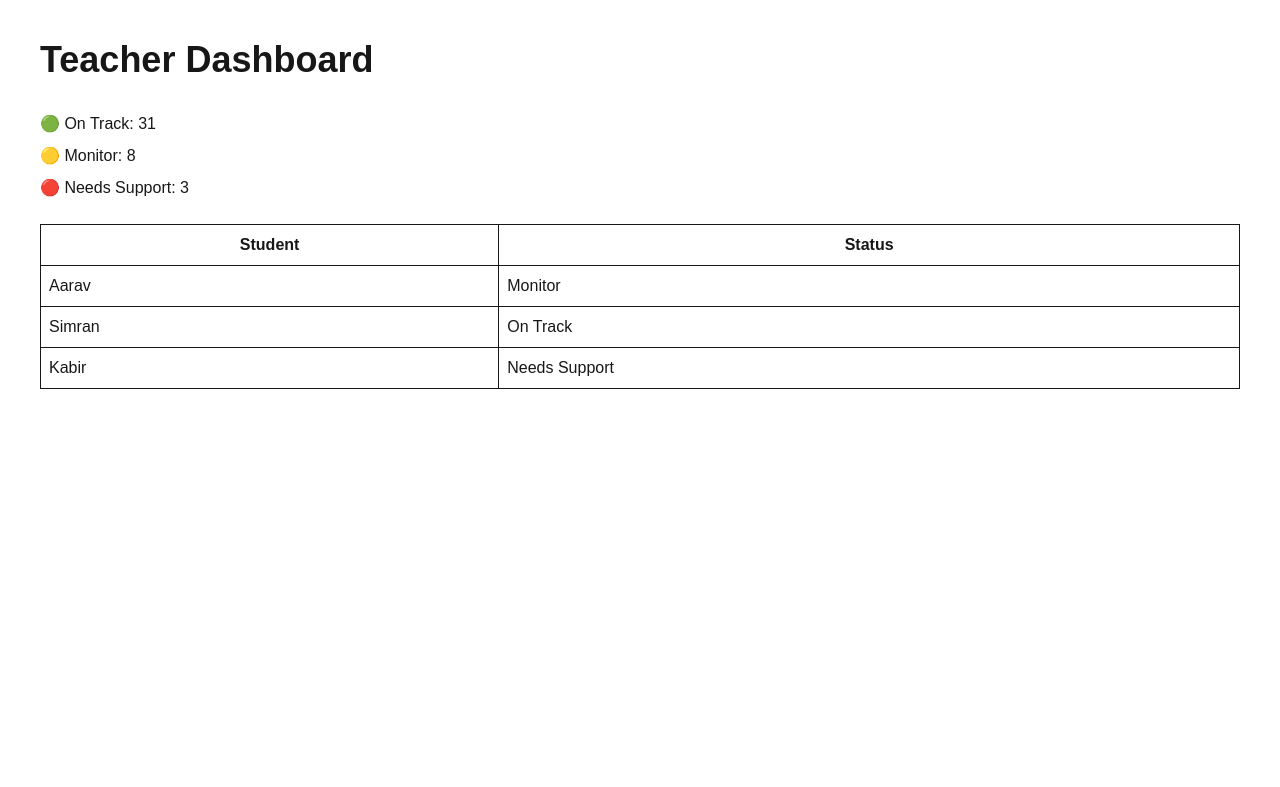
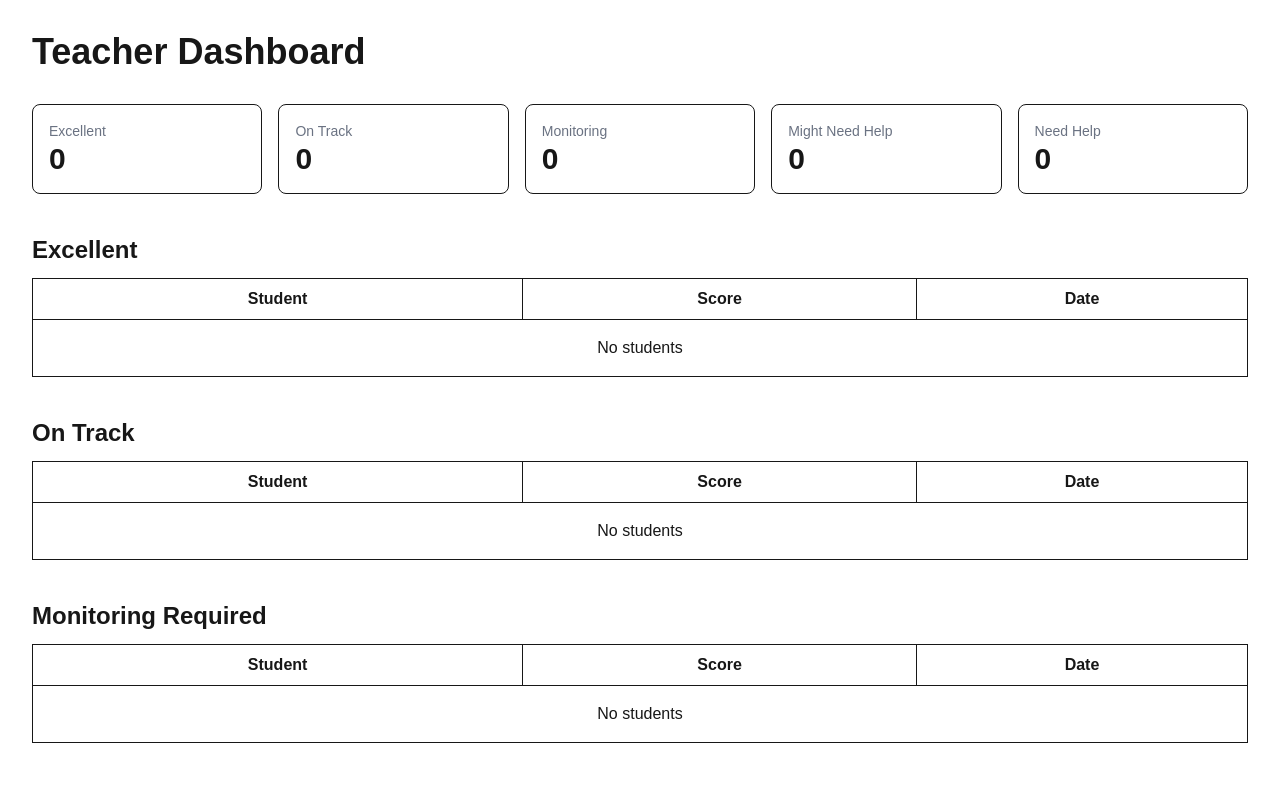
Before and after one commit to Supreetkaur1/learning-risk-platform, a Next.js app: page /dashboard in a window 1280 px wide. Shown: the top 787 px of the page. Built offline with nearby package versions, Linux system fonts and the light colour scheme.

Commit message:
Improved Prototype

```diff
--- /dev/null
+++ b/app/assessment/page.tsx
@@ -0,0 +1,239 @@
+"use client";
+
+import { useState } from "react";
+import {
+  calculateRisk,
+  getStatus,
+  getRecommendation,
+} from "@/lib/risk-engine";
+
+const QUESTIONS = [
+  {
+    category: "Reading Skills",
+    question:
+      "Can the student read age-appropriate text aloud?"
+  },
+  {
+    category: "Reading Skills",
+    question:
+      "Can the student understand what they read?"
+  },
+  {
+    category: "Attention",
+    question:
+      "Can the student stay focused for at least 10 minutes?"
+  },
+  {
+    category: "Attention",
+    question:
+      "Does the student complete classroom activities?"
+  },
+  {
+    category: "Instructions",
+    question:
+      "Can the student follow 2-3 step instructions?"
+  },
+  {
+    category: "Instructions",
+    question:
+      "Can the student follow classroom routines independently?"
+  },
+  {
+    category: "Writing",
+    question:
+      "Can the student write age-appropriate sentences?"
+  },
+  {
+    category: "Writing",
+    question:
+      "Is the student's writing generally legible?"
+  },
+  {
+    category: "Numeracy",
+    question:
+      "Can the student solve age-appropriate math problems?"
+  },
+  {
+    category: "Numeracy",
+    question:
+      "Can the student recognize and work with numbers confidently?"
+  },
+];
+
+const OPTIONS = [
+  { label: "Always", value: 5 },
+  { label: "Often", value: 4 },
+  { label: "Sometimes", value: 3 },
+  { label: "Rarely", value: 2 },
+  { label: "Never", value: 1 },
+];
+
+export default function AssessmentPage() {
+  const [studentName, setStudentName] =
+    useState("");
+
+  const [answers, setAnswers] = useState(
+    Array(QUESTIONS.length).fill(3)
+  );
+
+  const [result, setResult] = useState<any>();
+
+  function updateAnswer(
+    index: number,
+    value: number
+  ) {
+    const copy = [...answers];
+    copy[index] = value;
+    setAnswers(copy);
+  }
+
+  function calculate() {
+    const score = calculateRisk(answers);
+
+    setResult({
+      score,
+      status: getStatus(score),
+      recommendations:
+        getRecommendation(score),
+    });
+  }
+
+  function saveAssessment() {
+    const existing = JSON.parse(
+      localStorage.getItem(
+        "assessments"
+      ) || "[]"
+    );
+
+    const existingIndex = existing.findIndex(
+  (item: any) =>
+    item.studentName.toLowerCase() ===
+    studentName.toLowerCase()
+);
+
+const newRecord = {
+  studentName,
+  score: result.score,
+  status: result.status,
+  date: new Date().toLocaleDateString(),
+};
+
+if (existingIndex >= 0) {
+  existing[existingIndex] = newRecord;
+} else {
+  existing.push(newRecord);
+}
+
+    localStorage.setItem(
+      "assessments",
+      JSON.stringify(existing)
+    );
+
+    alert("Assessment Saved");
+  }
+
+  return (
+    <main className="max-w-4xl mx-auto p-8">
+      <h1 className="text-4xl font-bold mb-6">
+        Early Learning Risk Assessment
+      </h1>
+
+      <input
+        className="border p-3 w-full mb-8"
+        placeholder="Student Name"
+        value={studentName}
+        onChange={(e) =>
+          setStudentName(e.target.value)
+        }
+      />
+
+      {QUESTIONS.map((q, index) => (
+        <div
+          key={index}
+          className="border rounded p-4 mb-4"
+        >
+          <p className="font-semibold">
+            {index + 1}. {q.question}
+          </p>
+
+          <p className="text-sm text-gray-500 mb-2">
+            {q.category}
+          </p>
+
+          <div className="flex flex-wrap gap-3">
+            {OPTIONS.map((option) => (
+              <label
+                key={option.value}
+                className="flex items-center gap-1"
+              >
+                <input
+                  type="radio"
+                  name={`question-${index}`}
+                  checked={
+                    answers[index] ===
+                    option.value
+                  }
+                  onChange={() =>
+                    updateAnswer(
+                      index,
+                      option.value
+                    )
+                  }
+                />
+
+                {option.label}
+              </label>
+            ))}
+          </div>
+        </div>
+      ))}
+
+      <button
+        onClick={calculate}
+        className="bg-black text-white px-6 py-3 rounded"
+      >
+        Generate Assessment
+      </button>
+
+      {result && (
+        <div className="mt-8 border rounded p-6">
+          <h2 className="text-2xl font-bold">
+            Assessment Result
+          </h2>
+
+          <p className="mt-3">
+            Student: {studentName}
+          </p>
+
+          <p>
+            Risk Score:{" "}
+            {result.score.toFixed(0)}
+          </p>
+
+          <p>
+            Status: {result.status}
+          </p>
+
+          <h3 className="mt-4 font-semibold">
+            Recommended Actions
+          </h3>
+
+          <ul className="list-disc pl-6">
+            {result.recommendations.map(
+              (item: string) => (
+                <li key={item}>{item}</li>
+              )
+            )}
+          </ul>
+
+          <button
+            onClick={saveAssessment}
+            className="mt-6 bg-green-600 text-white px-5 py-2 rounded"
+          >
+            Save Assessment
+          </button>
+        </div>
+      )}
+    </main>
+  );
+}
--- a/app/dashboard/page.tsx
+++ b/app/dashboard/page.tsx
@@ -1,19 +1,182 @@
-import StudentTable from "@/components/StudentTable";
+"use client";
+
+import { useEffect, useState } from "react";
+
+type Assessment = {
+  studentName: string;
+  score: number;
+  status: string;
+  date: string;
+};
 
 export default function Dashboard() {
+  const [assessments, setAssessments] = useState<Assessment[]>([]);
+
+  useEffect(() => {
+    const saved = JSON.parse(
+      localStorage.getItem("assessments") || "[]"
+    );
+
+    setAssessments(saved);
+  }, []);
+
+  const excellent = assessments.filter(
+    (s) => s.status === "Excellent"
+  );
+
+  const onTrack = assessments.filter(
+    (s) => s.status === "On Track"
+  );
+
+  const monitoring = assessments.filter(
+    (s) => s.status === "Monitoring Required"
+  );
+
+  const mightNeedHelp = assessments.filter(
+    (s) => s.status === "Might Need Help"
+  );
+
+  const needHelp = assessments.filter(
+    (s) => s.status === "Need Help"
+  );
+
+  const categories = [
+    {
+      title: "Excellent",
+      students: excellent,
+    },
+    {
+      title: "On Track",
+      students: onTrack,
+    },
+    {
+      title: "Monitoring Required",
+      students: monitoring,
+    },
+    {
+      title: "Might Need Help",
+      students: mightNeedHelp,
+    },
+    {
+      title: "Need Help",
+      students: needHelp,
+    },
+  ];
+
   return (
-    <main className="p-10">
-      <h1 className="text-4xl font-bold">
+    <main className="p-8">
+      <h1 className="text-4xl font-bold mb-8">
         Teacher Dashboard
       </h1>
 
-      <div className="mt-8 space-y-2">
-        <p>🟢 On Track: 31</p>
-        <p>🟡 Monitor: 8</p>
-        <p>🔴 Needs Support: 3</p>
+      <div className="grid grid-cols-2 md:grid-cols-5 gap-4 mb-10">
+        <SummaryCard
+          title="Excellent"
+          count={excellent.length}
+        />
+
+        <SummaryCard
+          title="On Track"
+          count={onTrack.length}
+        />
+
+        <SummaryCard
+          title="Monitoring"
+          count={monitoring.length}
+        />
+
+        <SummaryCard
+          title="Might Need Help"
+          count={mightNeedHelp.length}
+        />
+
+        <SummaryCard
+          title="Need Help"
+          count={needHelp.length}
+        />
       </div>
 
-      <StudentTable />
+      {categories.map((category) => (
+        <div
+          key={category.title}
+          className="mb-10"
+        >
+          <h2 className="text-2xl font-semibold mb-3">
+            {category.title}
+          </h2>
+
+          <table className="w-full border-collapse border">
+            <thead>
+              <tr>
+                <th className="border p-2">
+                  Student
+                </th>
+
+                <th className="border p-2">
+                  Score
+                </th>
+
+                <th className="border p-2">
+                  Date
+                </th>
+              </tr>
+            </thead>
+
+            <tbody>
+              {category.students.length === 0 ? (
+                <tr>
+                  <td
+                    colSpan={3}
+                    className="border p-4 text-center"
+                  >
+                    No students
+                  </td>
+                </tr>
+              ) : (
+                category.students.map(
+                  (student, index) => (
+                    <tr key={index}>
+                      <td className="border p-2">
+                        {student.studentName}
+                      </td>
+
+                      <td className="border p-2">
+                        {student.score.toFixed(
+                          0
+                        )}
+                      </td>
+
+                      <td className="border p-2">
+                        {student.date}
+                      </td>
+                    </tr>
+                  )
+                )
+              )}
+            </tbody>
+          </table>
+        </div>
+      ))}
     </main>
   );
 }
+
+function SummaryCard({
+  title,
+  count,
+}: {
+  title: string;
+  count: number;
+}) {
+  return (
+    <div className="border rounded-lg p-4">
+      <div className="text-sm text-gray-500">
+        {title}
+      </div>
+
+      <div className="text-3xl font-bold">
+        {count}
+      </div>
+    </div>
+  );
+}
--- a/app/page.tsx
+++ b/app/page.tsx
@@ -5,16 +5,24 @@ export default function Home() {
         Learning Risk Identification Platform
       </h1>
 
-      <p className="mt-6 text-lg">
-        Early classroom support through structured teacher observations.
+      <p className="mt-6 text-lg max-w-3xl">
+        Identify learning risks early through structured
+        classroom observations and actionable teacher insights.
       </p>
 
-      <div className="mt-8">
+      <div className="mt-8 flex gap-4">
+        <a
+          href="/assessment"
+          className="rounded bg-black px-6 py-3 text-white"
+        >
+          Try Live Demo
+        </a>
+
         <a
           href="/dashboard"
-          className="rounded bg-black px-4 py-2 text-white"
+          className="rounded border px-6 py-3"
         >
-          Open Dashboard
+          Dashboard
         </a>
       </div>
     </main>
--- a/app/students/page.tsx
+++ b/app/students/page.tsx
@@ -6,7 +6,7 @@ export default function StudentsPage() {
       </h1>
 
       <p className="mt-4">
-        Student management coming soon.
+        Student profiles will appear here in Phase 2.
       </p>
     </main>
   );
--- a/lib/risk-engine.ts
+++ b/lib/risk-engine.ts
@@ -1,15 +1,34 @@
-export function calculateRisk(
-  reading: number,
-  attention: number,
-  instruction: number,
-  writing: number,
-  numeracy: number
-) {
-  return (
-    reading * 0.25 +
-    attention * 0.20 +
-    instruction * 0.15 +
-    writing * 0.20 +
-    numeracy * 0.20
-  ) * 20;
+export function calculateRisk(scores: number[]) {
+  const total = scores.reduce((a, b) => a + b, 0);
+
+  return (total / (scores.length * 5)) * 100;
 }
+
+export function getStatus(score: number) {
+  if (score >= 90) return "Excellent";
+  if (score >= 75) return "On Track";
+  if (score >= 60) return "Monitoring Required";
+  if (score >= 40) return "Might Need Help";
+  return "Need Help";
+}
+
+export function getRecommendation(score: number) {
+  if (score >= 75) {
+    return [
+      "Continue current learning support.",
+      "Monitor progress during regular assessments."
+    ];
+  }
+
+  if (score >= 50) {
+    return [
+      "Provide additional classroom support.",
+      "Monitor progress weekly."
+    ];
+  }
+
+  return [
+    "Schedule targeted intervention sessions.",
+    "Consider parent engagement and closer monitoring."
+  ];
+}
```
